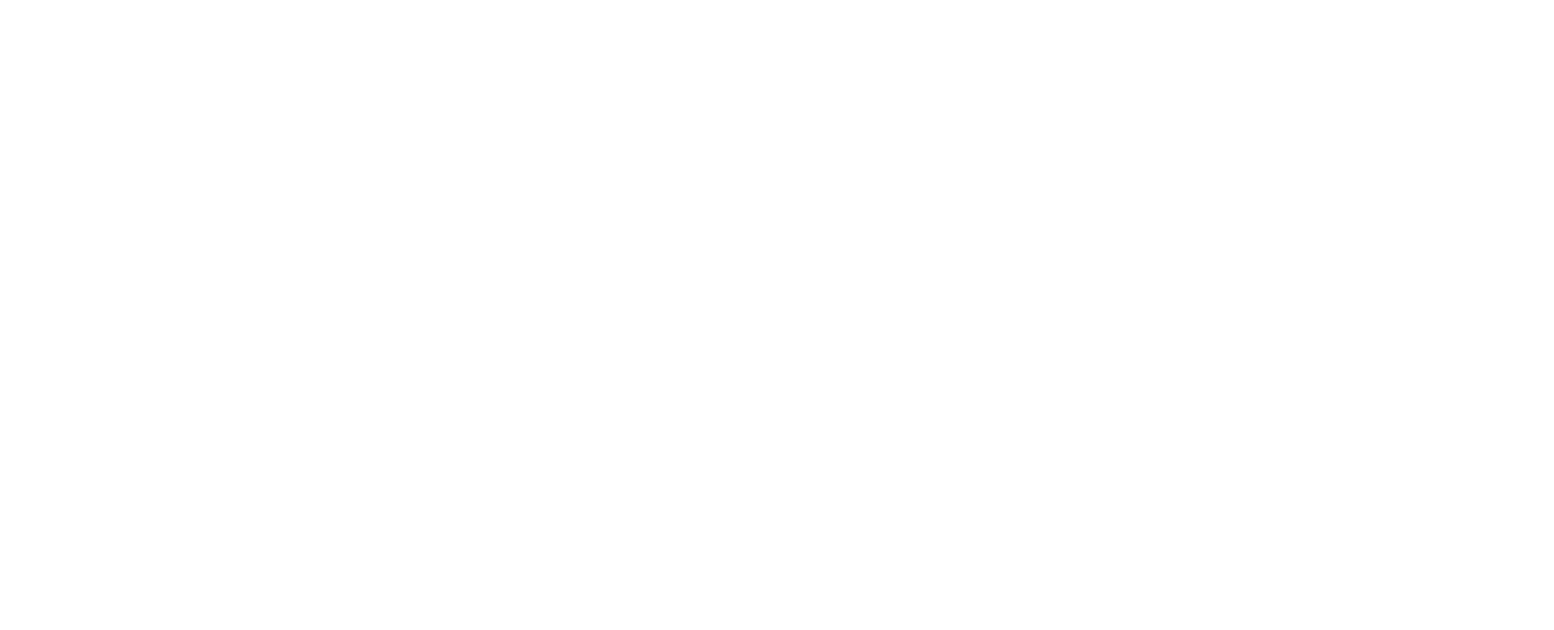
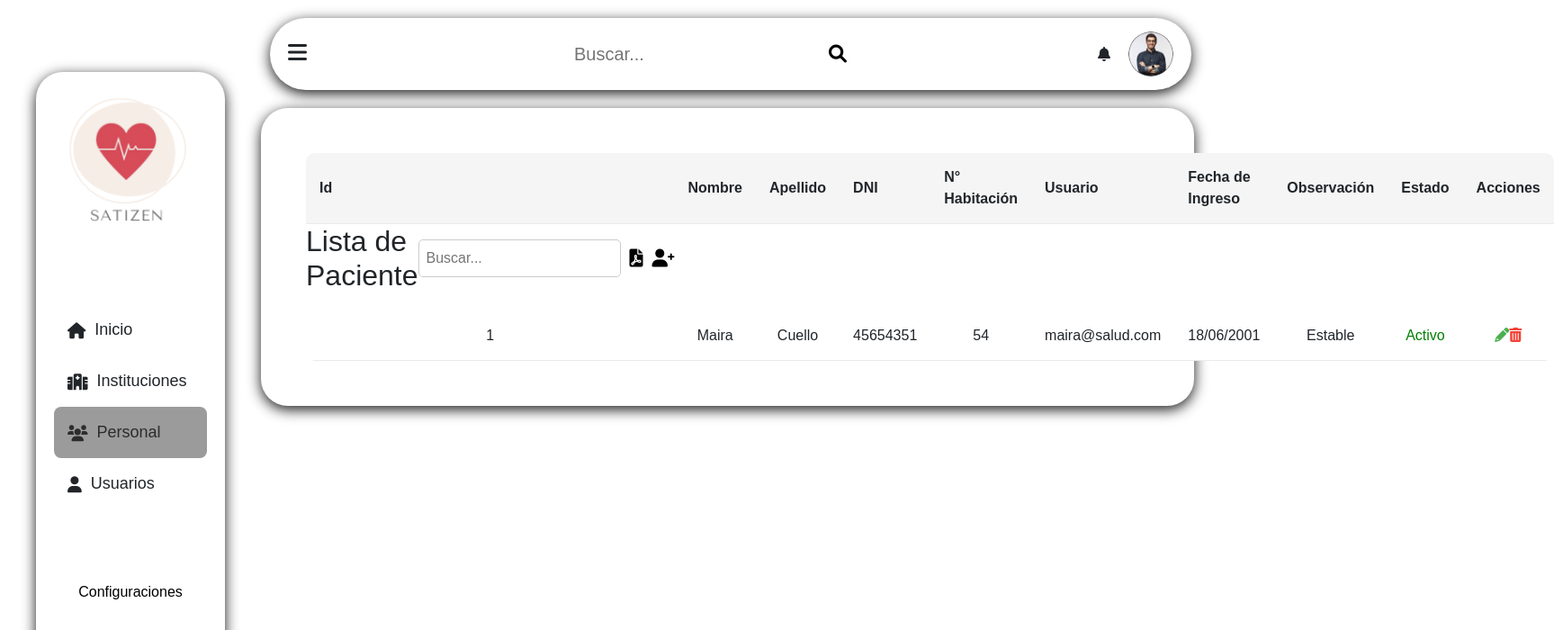
Before and after one commit to NoMeQuemes/Satizen-FrontEnd, a Vue app: page /pacientes in a window 1280 px wide. Before the commit this address had no page. Shown: the top 700 px of the page at 90% size, 1727 px wide, since content can reach past the window. Built offline with nearby package versions, Linux system fonts and the light colour scheme; what vue-loading-overlay would draw is missing.

Commit message:
se agrega el front sin funcionalidades de la tabla Paciente

```diff
--- a/src/router/index.js
+++ b/src/router/index.js
@@ -2,6 +2,7 @@
 import HomeView from '../views/HomeView.vue'
 import LoginView from '@/views/LoginView.vue'
 import RegisterView from '@/views/RegisterView.vue'
+import TablaPacientes from '@/views/TablaPacientes.vue'
 
 const routes = [
   {
@@ -23,6 +24,11 @@
       requiresAuth: true,
       title: 'Home'
     }
+  },
+  {
+    path: '/pacientes',
+    name: 'pacientes',
+    component: TablaPacientes
   }
 ]
 
--- a/src/views/HomeView.vue
+++ b/src/views/HomeView.vue
@@ -35,6 +35,7 @@
     <div class="botones">
       <button class="btn btn-primary" @click="logout()">Cerrar Sesión</button>
       <button class="btn btn-primary" @click="asignaciones()">Mostrar Asignaciones</button>
+      <button class="btn btn-primary" @click="pacientes()">Tabla Pacientes</button>
       <button class="btn btn-primary" @click="info()">Mostrar Info</button>
     </div>
   </div>
@@ -86,6 +87,9 @@
           console.error(error);
         });
     },
+    pacientes() {
+      this.$router.push({ name: 'pacientes' });
+    },
 
     logout() {
       logout()
--- /dev/null
+++ b/src/views/TablaPacientes.vue
@@ -0,0 +1,298 @@
+<template>
+    <div class="patient-list-container">
+      <header class="top-bar">
+        <div class="menu-button">
+          <i class="fas fa-bars"></i>
+        </div>
+        <div class="search-bar">
+          <input type="text" placeholder="Buscar..." class="search-input icon-button">
+          <button class="icon-button">
+            <i class="fas fa-search"></i>
+          </button>
+        </div>
+        <div class="profile-section">
+          <i class="fas fa-bell"></i>
+          <div class="profile-pic">
+            <img src="@/assets/Ellipse.png" alt="Perfil" class="profile-img">
+          </div>
+        </div>
+      </header>
+      <aside class="sidebar">
+        <div class="logo-container">
+          <img src="@/assets/Logo-satizen.png" alt="Satizen Logo" class="logo-img">
+        </div>
+        <nav>
+          <ul class="menu">
+            <li><i class="fas fa-home"></i> Inicio</li>
+            <li><i class="fas fa-hospital"></i> Instituciones</li>
+            <li class="active"><i class="fas fa-users"></i> Personal</li>
+            <li><i class="fas fa-user"></i> Usuarios</li>
+          </ul>
+        </nav>
+        <div class="settings">
+          <button>Configuraciones</button>
+          <button>Cerrar Sesión</button>
+        </div>
+      </aside>
+
+      <section class="main-content">
+
+        <table class="patient-table">
+          <div class="headerTable">
+            <h2>Lista de Paciente</h2>
+            <div class="search-bar">
+              <input type="text" placeholder="Buscar..." class="search-input">
+              <button class="icon-button">
+                <i class="fas fa-file-pdf"></i>
+              </button>
+              <button class="icon-button">
+                <i class="fas fa-user-plus"></i>
+              </button>
+            </div>
+          </div>
+
+          <thead>
+            <tr>
+              <th>Id</th>
+              <th>Nombre</th>
+              <th>Apellido</th>
+              <th>DNI</th>
+              <th>N° Habitación</th>
+              <th>Usuario</th>
+              <th>Fecha de Ingreso</th>
+              <th>Observación</th>
+              <th>Estado</th>
+              <th>Acciones</th>
+            </tr>
+          </thead>
+          <tbody>
+            <tr>
+              <td>1</td>
+              <td>Maira</td>
+              <td>Cuello</td>
+              <td>45654351</td>
+              <td>54</td>
+              <td>maira@salud.com</td>
+              <td>18/06/2001</td>
+              <td>Estable</td>
+              <td class="activo">Activo</td>
+              <td>
+                <button class="edit-button"><i class="fas fa-pencil-alt"></i></button>
+                <button class="delete-button"><i class="fas fa-trash-alt"></i></button>
+              </td>
+            </tr>
+
+          </tbody>
+        </table>
+      </section>
+    </div>
+    <link rel="stylesheet" href="https://cdnjs.cloudflare.com/ajax/libs/font-awesome/6.0.0-beta3/css/all.min.css" />
+  </template>
+
+  <script>
+  export default {
+    name: "PatientList",
+  };
+  </script>
+
+  <style scoped>
+  * {
+    font-family: 'Poppins', sans-serif;
+    margin: 0;
+    padding: 0;
+    box-sizing: border-box;
+  }
+
+  body {
+    margin: 0;
+    background-color: #c7c7c7;
+    overflow-x: hidden;
+  }
+
+  .patient-list-container {
+    display: flex;
+    flex-direction: row;
+    justify-content: flex-start;
+  }
+
+  .sidebar {
+    width: 210px;
+    background-color: #ffffff;
+    padding: 20px;
+    display: flex;
+    flex-direction: column;
+    justify-content: space-between;
+    border-radius: 30px;
+    box-shadow: 0px 4px 15px rgba(0, 0, 0, 0.9);
+    position: fixed;
+    top: 80px;
+    bottom: 40px;
+    left: 40px;
+  }
+
+  .logo-container {
+    text-align: center;
+    margin-bottom: 20px;
+  }
+
+  .logo-img {
+    max-width: 150px;
+    height: auto;
+  }
+
+  .headerTable {
+    display: flex;
+    justify-content: space-between;
+    align-items: center;
+    margin-bottom: 20px;
+  }
+
+  .menu {
+    list-style: none;
+    padding: 0;
+  }
+
+  .menu li {
+    padding: 15px;
+    cursor: pointer;
+    font-size: 18px;
+    display: flex;
+    align-items: center;
+  }
+
+  .menu li i {
+    margin-right: 10px;
+  }
+
+  .menu .active {
+    background-color: #9b9b9b;
+    color: rgb(44, 44, 44);
+    border-radius: 8px;
+  }
+
+  .settings button {
+    width: 100%;
+    margin-top: 10px;
+    padding: 12px;
+    background-color: transparent;
+    color: rgb(0, 0, 0);
+    border: none;
+    border-radius: 5px;
+    cursor: pointer;
+  }
+
+  .top-bar {
+    position: fixed;
+    top: 20px;
+    left: 300px;
+    right: 20px;
+    width: 80%;
+    height: 80px;
+    background-color: white;
+    border-radius: 40px;
+    box-shadow: 0px 4px 15px rgba(0, 0, 0, 0.9);
+    display: flex;
+    justify-content: space-between;
+    align-items: center;
+    padding: 0 20px;
+    z-index: 10;
+  }
+
+  .menu-button i {
+    font-size: 24px;
+    cursor: pointer;
+  }
+
+  .search-bar {
+    display: flex;
+    align-items: center;
+  }
+
+  .search-input {
+    padding: 8px;
+    border: 1px solid #ccc;
+    border-radius: 5px;
+  }
+
+  .icon-button {
+    background-color: transparent;
+    border: none;
+    cursor: pointer;
+    font-size: 20px;
+    margin-left: 10px;
+  }
+
+  .profile-section {
+    display: flex;
+    align-items: center;
+  }
+
+  .profile-pic {
+    margin-left: 20px;
+  }
+
+  .profile-img {
+    width: 50px;
+    height: 50px;
+    border-radius: 50%;
+    object-fit: cover;
+  }
+
+  .main-content {
+    width: 81%;
+    margin-top: 120px;
+    margin-left: 290px;
+    padding: 50px;
+    border-radius: 30px;
+    box-shadow: 0px 4px 15px rgba(0, 0, 0, 0.9);
+    background-color: white;
+    margin-right: 20px;
+    margin-bottom: 20px;
+  }
+
+  .patient-table {
+    width: 100%;
+    border-collapse: collapse;
+    background-color: white;
+    border-radius: 10px;
+    overflow: hidden;
+  }
+
+  .patient-table th,
+  .patient-table td {
+    padding: 15px;
+    text-align: left;
+    border-bottom: 1px solid #eaeaea;
+  }
+
+  .patient-table th {
+    background-color: #f5f5f5;
+  }
+
+  .patient-table td {
+    text-align: center;
+  }
+
+  .edit-button,
+  .delete-button {
+    background-color: transparent;
+    border: none;
+    cursor: pointer;
+  }
+
+  .edit-button {
+    color: #4caf50;
+  }
+
+  .delete-button {
+    color: #f44336;
+  }
+
+  .activo {
+    color: green;
+  }
+
+  .inactivo {
+    color: red;
+  }
+  </style>
```
Also changed, not shown: src/assets/Ellipse.png (added), src/assets/Logo-satizen.png (added).
